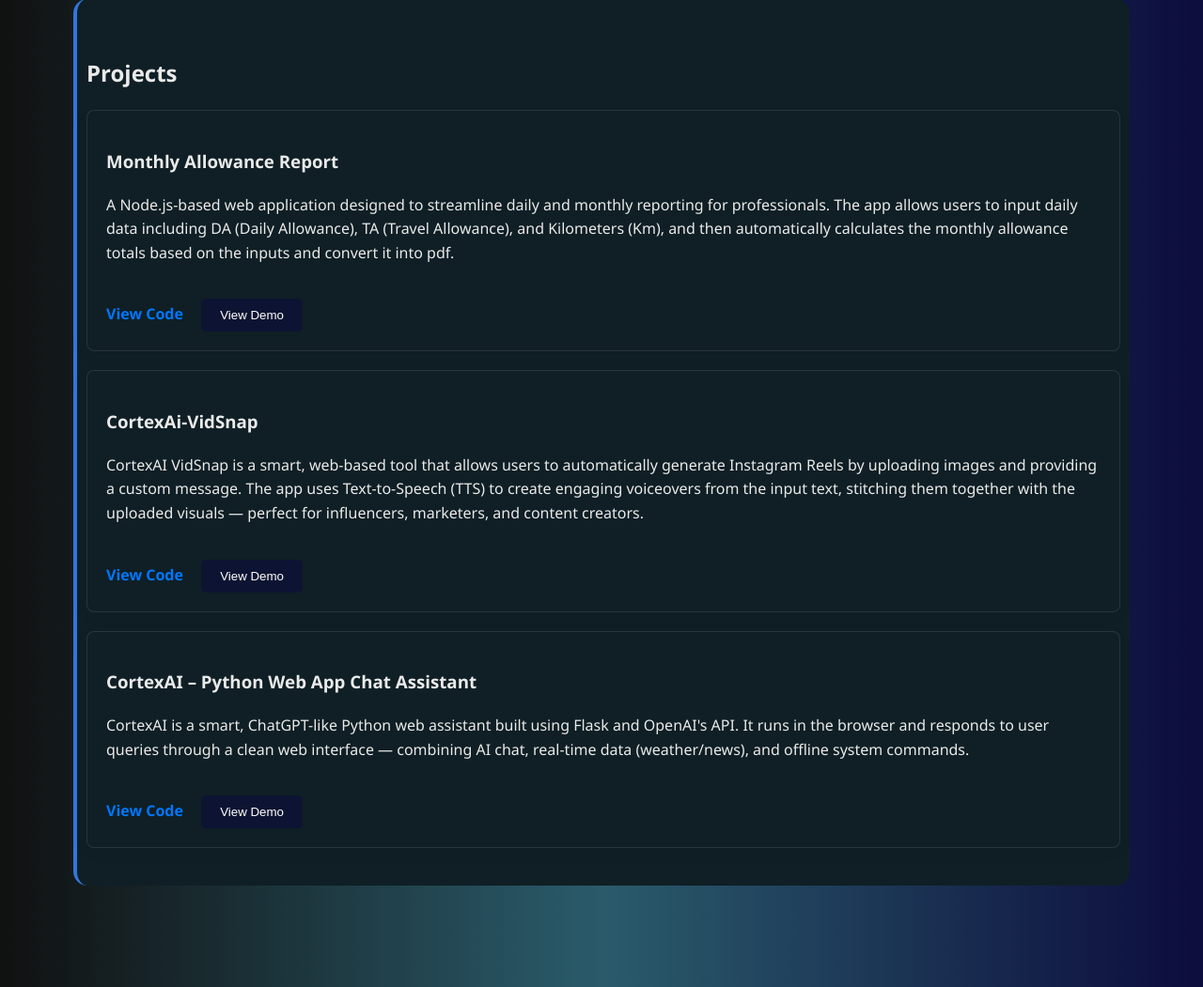
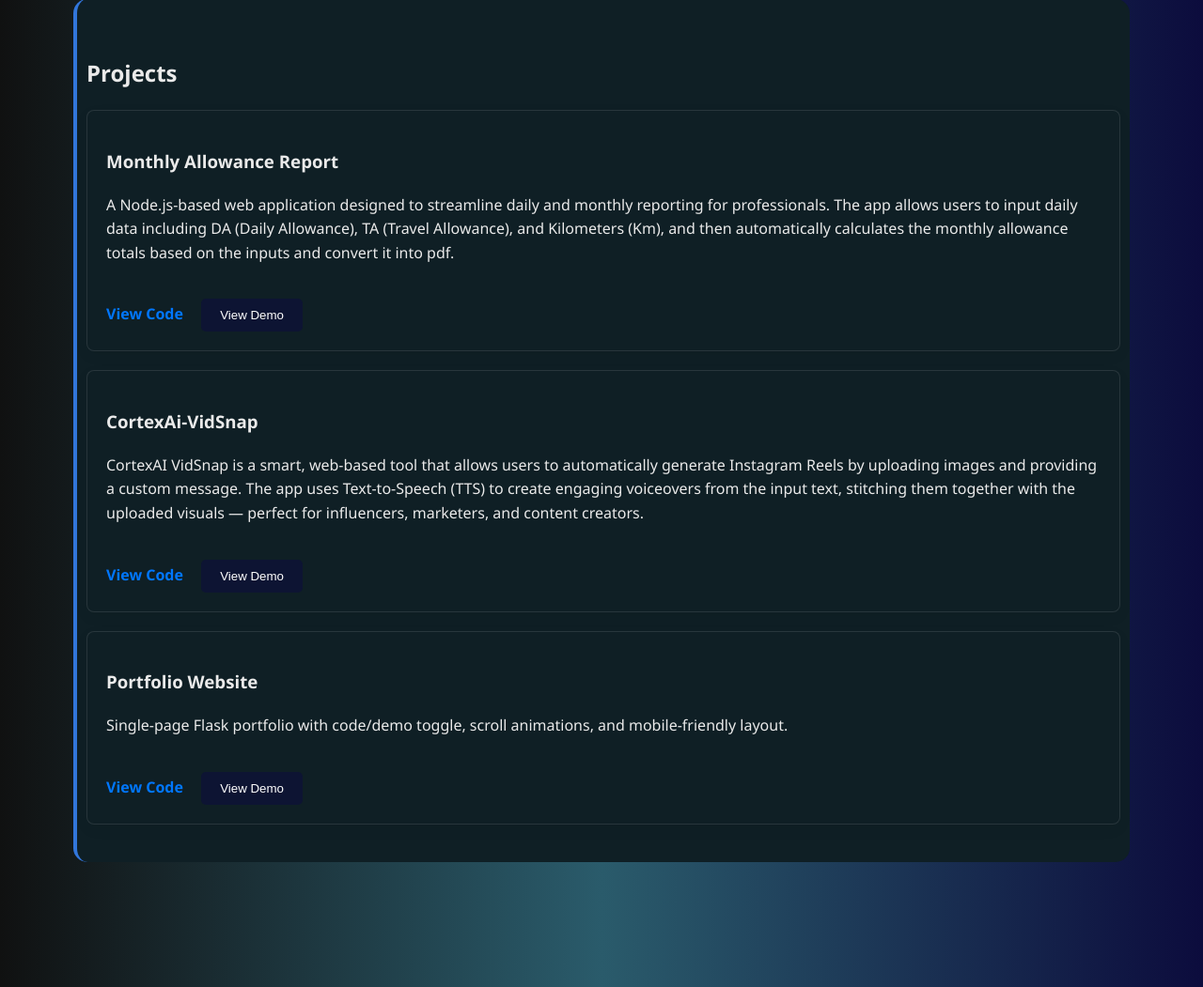
Before and after one commit to sanku141/MyPortfolio, a Flask app: page / in a window 1280 px wide. Shown: the part 1601-2652 px from the top of the page at 94% size. Run offline with Flask 2, Linux system fonts and the light colour scheme; some libraries are stand-ins or nearby versions.

Commit message:
redu commit

```diff
--- a/templates/index.html
+++ b/templates/index.html
@@ -42,7 +42,7 @@
         <p class=""><span class="typed-text"></span><span class="cursor">|</span></p>
 
     </div>
-    <a href="{{ url_for('static', filename='Kshirsagar_Sanket_Resume.pdf') }}" class="btn-resume" download>Download Resume</a>
+    <a href="{{ url_for('static', filename='resume.pdf') }}" class="btn-resume" download>Download Resume</a>
 </section>
 
 <!-- About -->
@@ -121,15 +121,14 @@
         </div>
 
         <div class="project-card fade-in delay-2">
-            <h3>CortexAI – Python Web App Chat Assistant</h3>
-            <p>CortexAI is a smart, ChatGPT-like Python web assistant built using Flask and OpenAI's API.
-                It runs in the browser and responds to user queries through a clean web interface — combining AI chat, real-time data (weather/news), and offline system commands.</p>
+            <h3>Portfolio Website</h3>
+            <p>Single-page Flask portfolio with code/demo toggle, scroll animations, and mobile-friendly layout.</p>
             <div class="links">
-                <a href="https://github.com/sanku141/CortexAi-Assistant.git" target="_blank">View Code</a>
+                <a href="https://github.com/yourusername/portfolio" target="_blank">View Code</a>
                 <button class="btn-resume" onclick="togglePreview(this)">View Demo</button>
             </div>
             <div class="project-preview" style="display:none;">
-                <iframe src="https://cortexai-assistant.onrender.com" frameborder="0" width="100%" height="300px"></iframe>
+                <iframe src="https://yourdemo.vercel.app" frameborder="0" width="100%" height="300px"></iframe>
             </div>
         </div>
 
```
